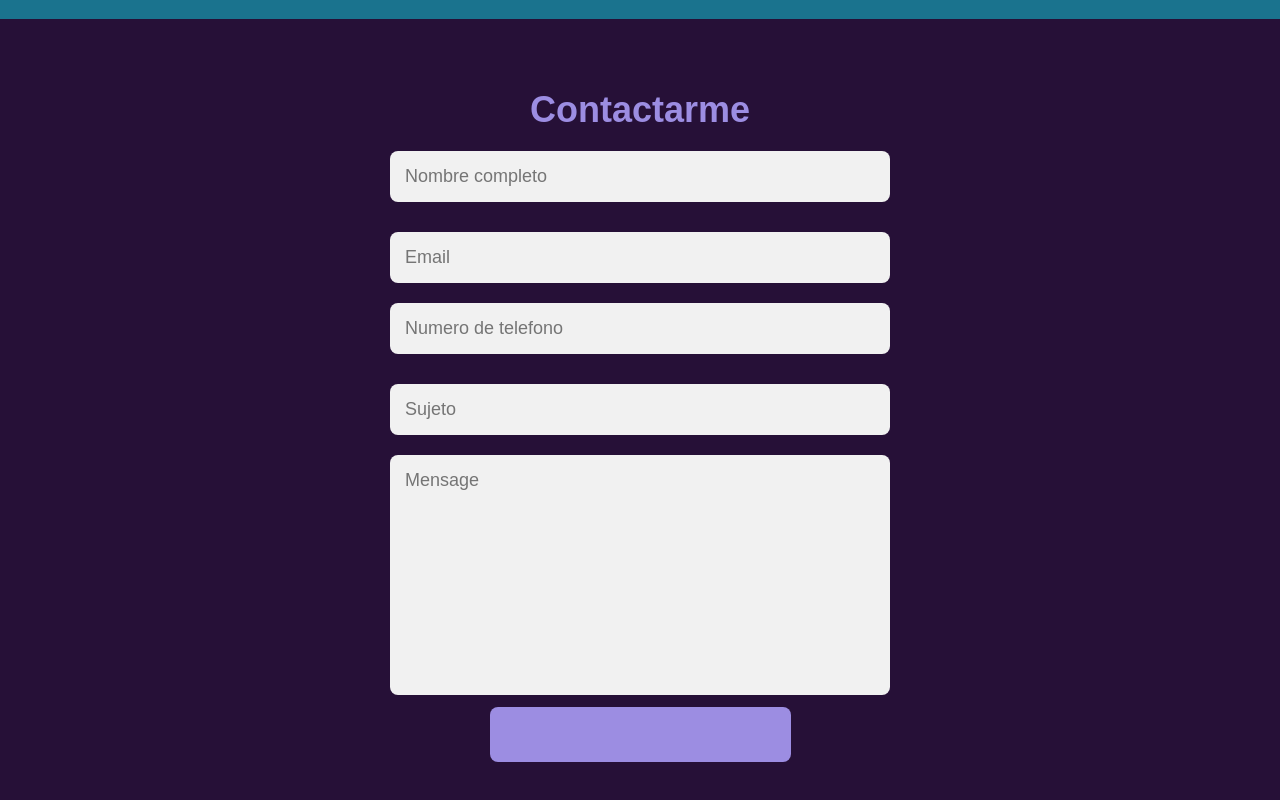
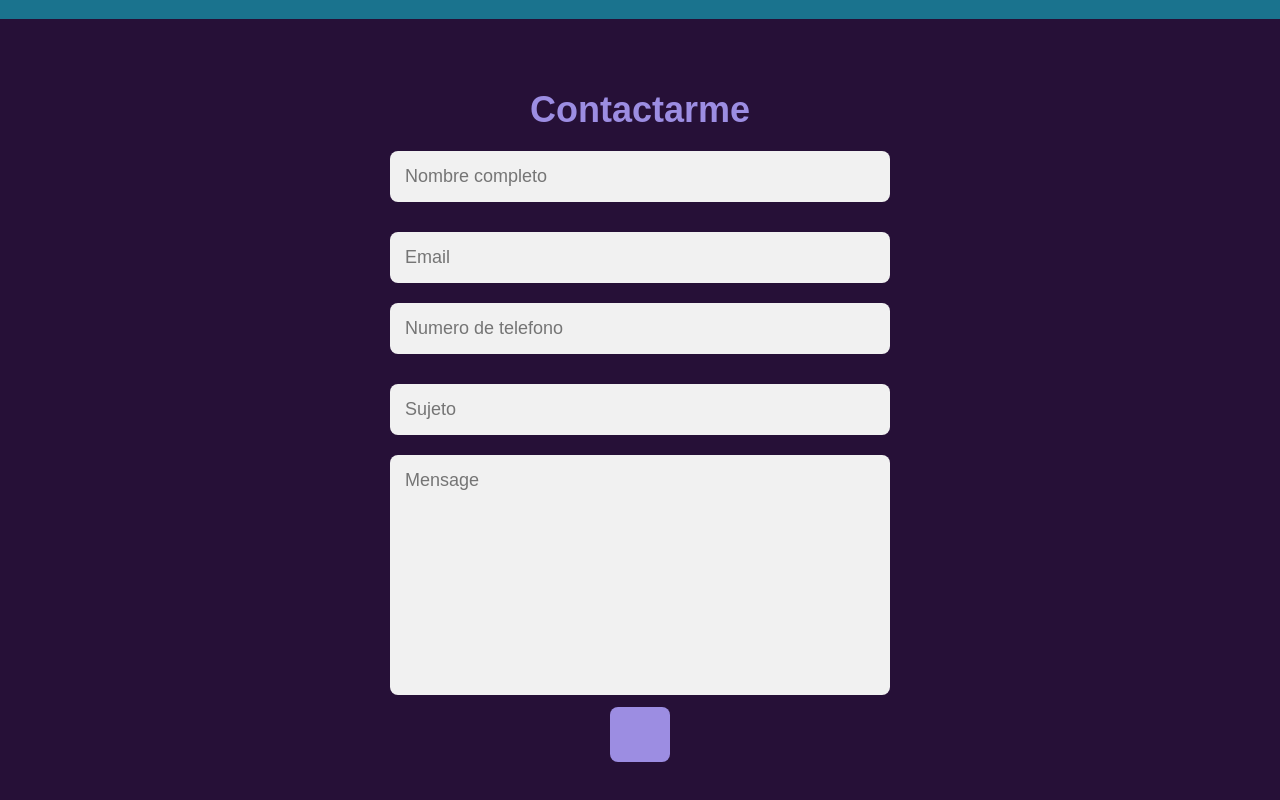
Before and after one commit to ccatala54/personal-website, a website built with Parcel: page index.html in a window 1280 px wide. Shown: the part 2835-3635 px from the top of the page. Built offline with nearby package versions, Linux system fonts and the light colour scheme.

Commit message:
Forms v5 index.html

```diff
--- a/index.html
+++ b/index.html
@@ -117,7 +117,7 @@
                 <input type="text" placeholder="Sujeto">
             </div>
             <textarea cols="30" rows="10" placeholder="Mensage"></textarea>
-            <input type="text"  name="Mensage"  class="boton-3">
+            <input type="submit" name="Mensage" value=""  class="boton-3">
 
             <input type="hidden" name="_next" value="https://personal-website-ccatala.netlify.app/">
 
```
